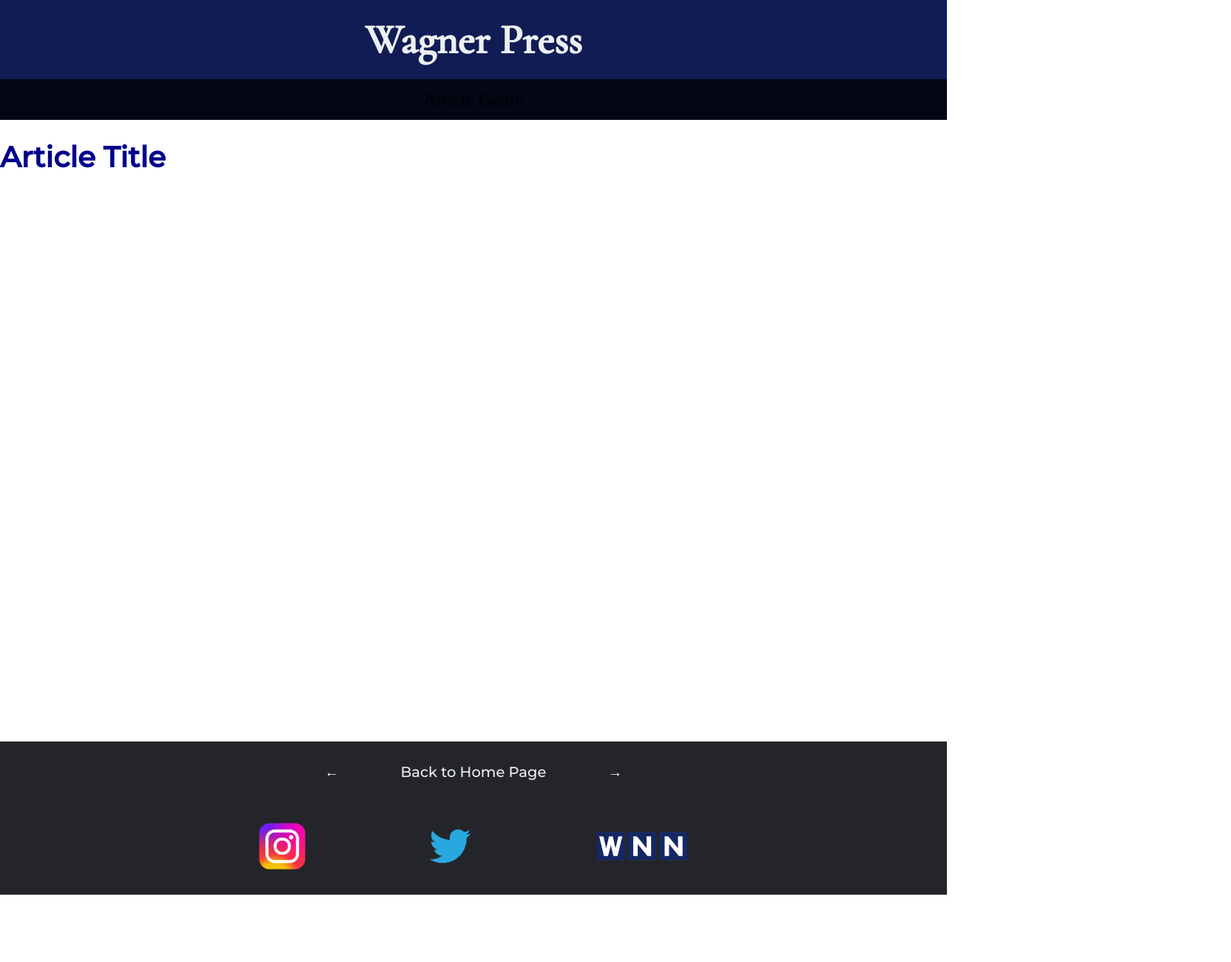
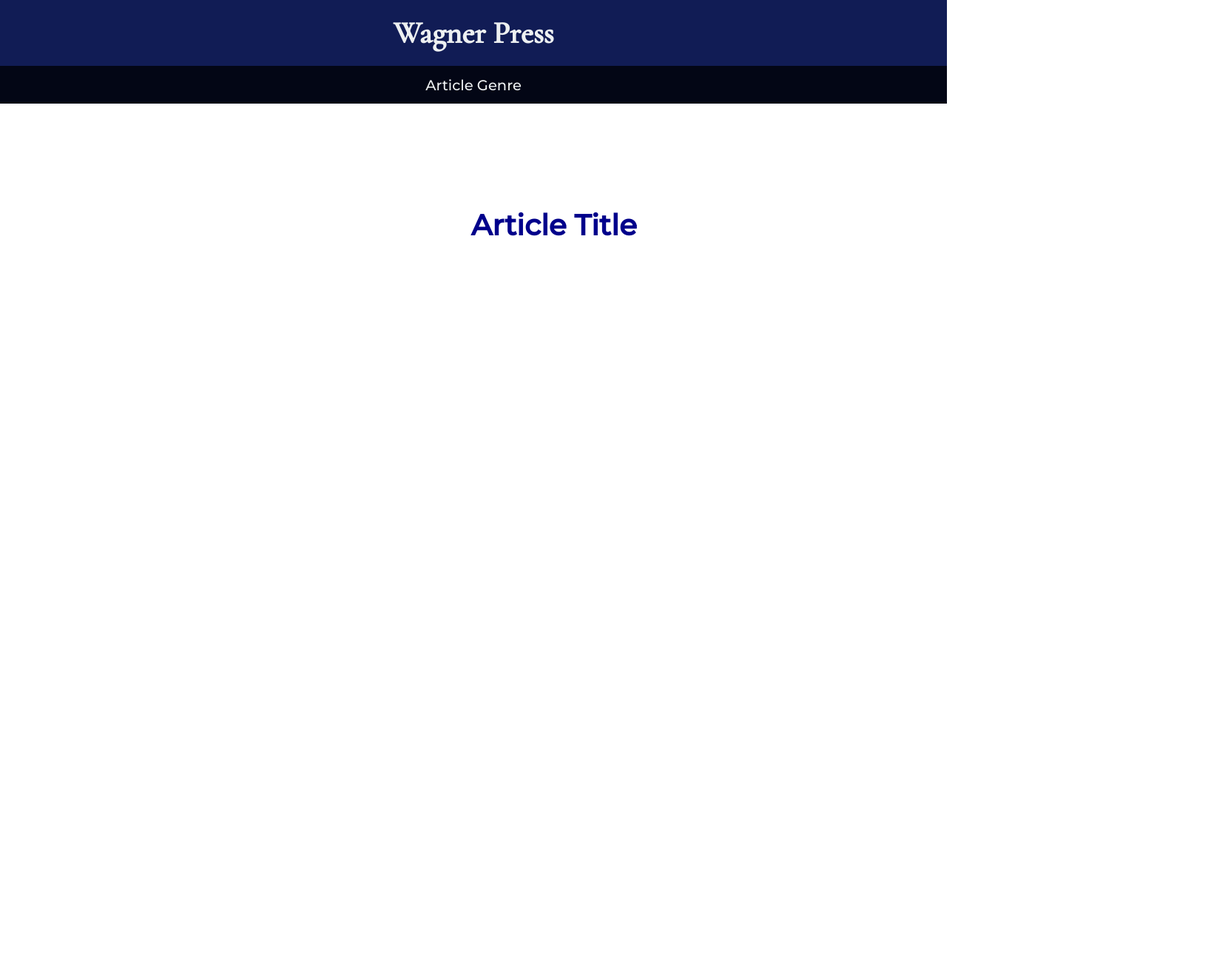
Before and after one commit to xen-py/wpwnews, a plain HTML site: page article.html in a window 1280 px wide. Shown: the top 1300 px of the page at 74% size, 1664 px wide, since content can reach past the window. Before the commit the page ends 1209 px from the top, so only its background shows below. Drawn offline with nearby package versions, Linux system fonts and the light colour scheme.

Commit message:
Add files via upload

```diff
--- a/article.css
+++ b/article.css
@@ -1,27 +1,96 @@
 
-div#content{
-    min-height: 70vh;
-    background-color: #ccc;
+div#background{
+    min-height: 100vh;
+    background-color: white;
+}
+
+h1{
+    font-size: xx-large;
+}
+
+p#Genre{
+    font-family: "Montserrat", sans-serif;
+    font-weight: 500;
+    font-size: 15px;
+    white-space: nowrap;
+    color: #edf0f1;
+    text-decoration: none;
+    display: inline-block;
+}
+
+
+div#foreground{
+    display: flex;
+    flex-direction: column;
+    align-self: center;
+    align-items: center;
+    width: 90vw;
+    min-height: 100vh;
+    margin: auto;
+    background-color: white;
+    padding-top: 13vh;
+    padding-bottom: 8%;
+}
+
+div#title{
+    margin-left: auto;
+    margin-right: auto;
 }
 
 div#article-main{
+    height: 100vh;
+}
+
+.socials li,a{
+    display: inline-block;
+    padding: 2px 15px;
+    white-space: nowrap;
     align-self: center;
-    width: 90vw;
-    height: 70vh;
-    margin: auto;
-    background-color: white;
+    text-decoration: none;
+}
+
+footer#footer2{
+    background-color: black;
+    width: 100%;
+    padding: 1%;
 }
 
 
 @media (any-pointer: coarse) or (hover: none) or (handheld){
     div#article-main{
-        width: 100vw;
+        width: 100%;
+        margin: 0%;
+    }
+    .socials li,a{
+        padding: 2px 8px;
+    }
+    img#icon{
+        width: 25px;
+    }
+
+    img#wnn{
+        width: 50px;
+        height: 50;
+        object-fit: contain;
     }
 }
 
 @supports (-webkit-touch-callout: none) {
     /* CSS specific to iOS devices */
     div#article-main{
-        width: 100vw;
+        width: 100%;
+        margin: 0%;
+    }
+    .socials li,a{
+        padding: 2px 8px;
+    }
+    img#icon{
+        width: 25px;
+    }
+
+    img#wnn{
+        width: 50px;
+        height: 50;
+        object-fit: contain;
     }
   }
```
Also changed, not shown: credits.html (added, +12 -0 lines), index.html (+4 -4 lines).
